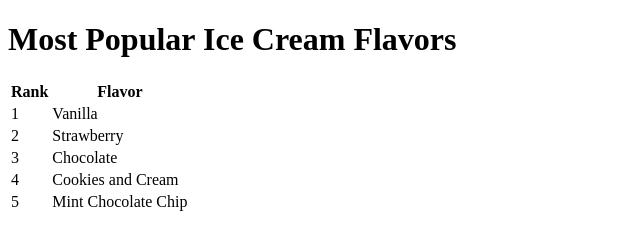
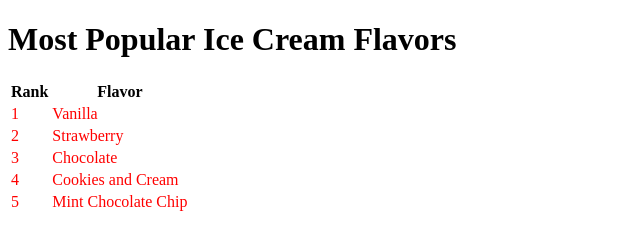
Before and after one commit to kclevenger84/kclevenger84.github.io, a plain HTML site: page index.html in a window 1280 px wide. Shown: the whole page, without its empty margins (0-640 px from the left). Drawn offline with Linux system fonts and the light colour scheme.

Commit message:
Update index.html

```diff
--- a/index.html
+++ b/index.html
@@ -1,9 +1,12 @@
 <!DOCTYPE html>
    <html>
      <head>
-       <meta charset="utf-8">
-        <link href="icecream.css" rel="stylesheet" type="text/css">
-       <title>I Scream For Ice Cream!</title>
+         <meta charset="utf-8">
+         <link href="icecream.css" rel="stylesheet" type="text/css">
+         <title>I Scream For Ice Cream!</title>
+         <style>
+            td {color: #FF0000;}
+         </style>
      </head>
      <body>
        <h1>Most Popular Ice Cream Flavors</h1>
```
